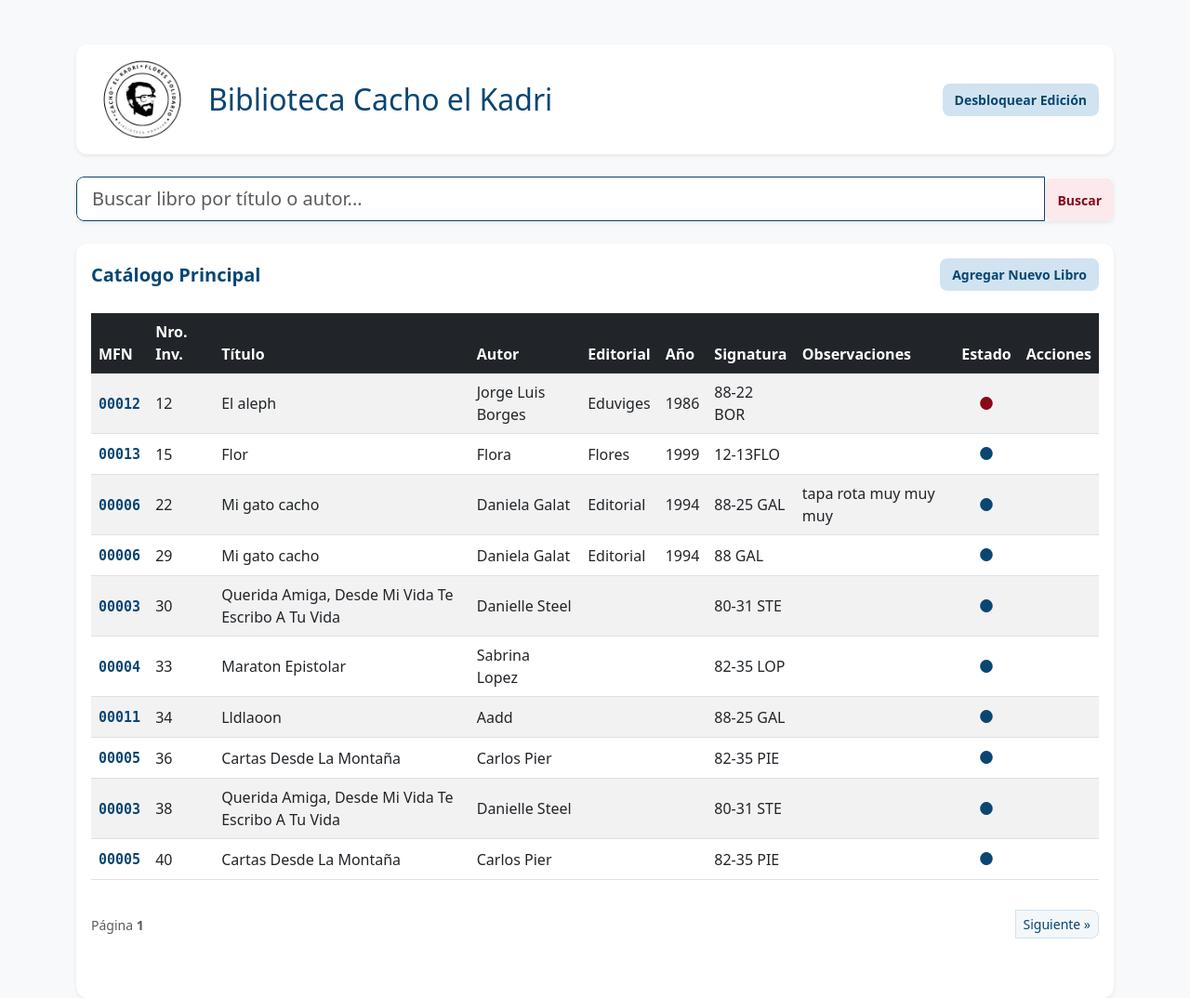
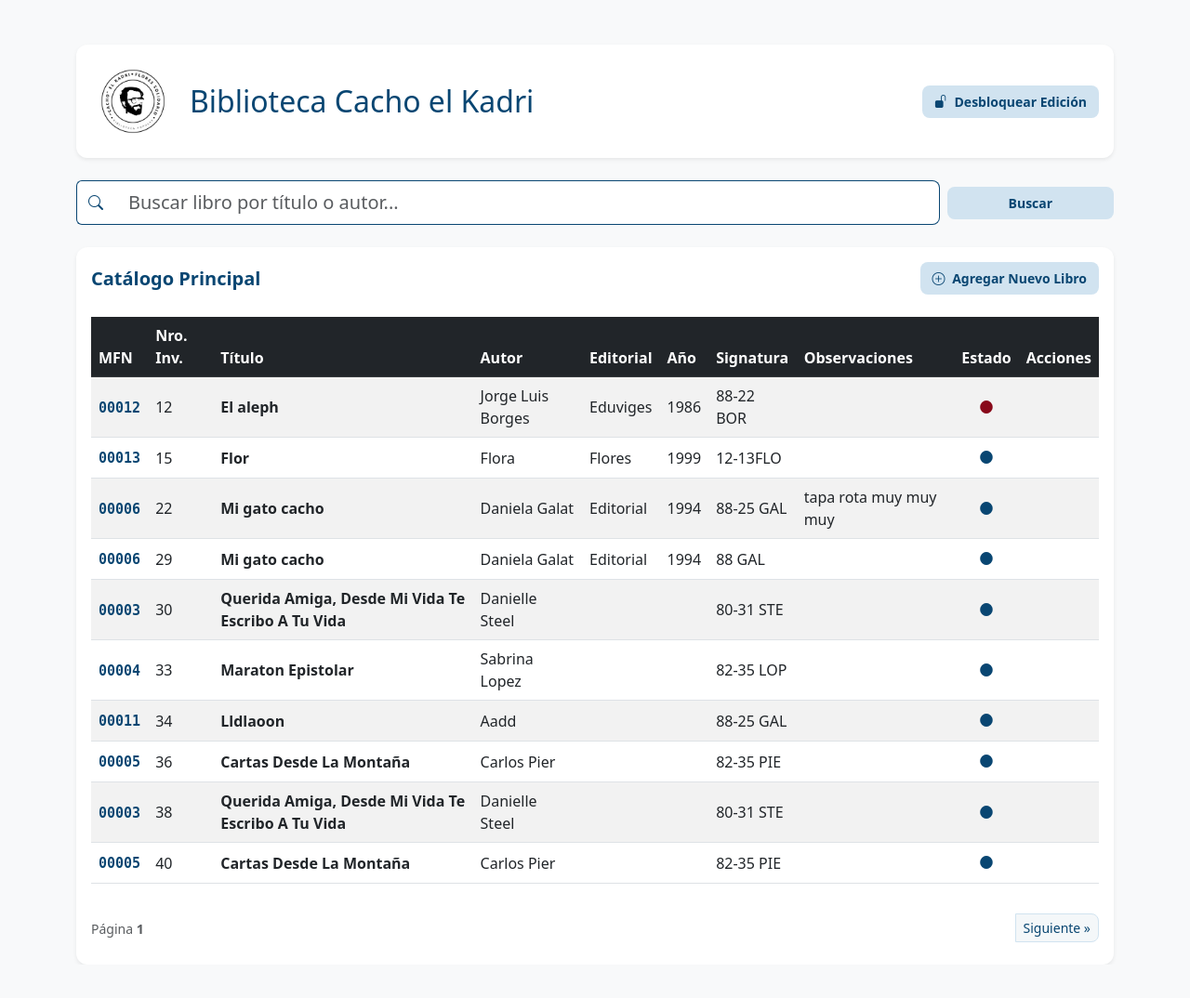
Before and after one commit to danielagalatro/biblioteca-flores, a Flask app: page / in a window 1280 px wide. Shown: the part 60-1134 px from the top of the page at 93% size. After the commit the page ends 1074 px from the top, so only its background shows below. Run offline with Flask 3, Linux system fonts and the light colour scheme; data comes from the database, SQL or seed files in the repository; both versions use the stored data as it was after the commit.

Commit message:
prueba en celulares

```diff
--- a/app.py
+++ b/app.py
@@ -423,4 +423,5 @@ def historial_libro(nro_inv):
     return render_template('historial_libro.html', titulo=titulo, historial=historial, nro_inv=nro_inv)
 
 if __name__ == '__main__':
-    app.run(debug=True)
+    # El host '0.0.0.0' le dice a Flask que escuche a cualquier dispositivo de tu red
+    app.run(host='0.0.0.0', port=5000, debug=True)
--- a/templates/index.html
+++ b/templates/index.html
@@ -2,21 +2,40 @@
 
 {% block content %}
 <form action="/" method="GET" class="mb-4">
-    <div class="input-group shadow-sm" style="border-radius: 8px; overflow: hidden;">
-        <input type="text" name="q" class="form-control form-control-lg" placeholder="Buscar libro por título o autor..." value="{{ busqueda if busqueda else '' }}" style="border: 1px solid #094672;">
-        <button class="btn btn-primary px-4" type="submit">Buscar</button>
+    <div class="row g-2 align-items-center">
 
-        {% if busqueda %}
-        <a href="/" class="btn btn-outline-secondary px-4">Limpiar Filtro</a>
-        {% endif %}
+        <div class="col-12 {% if busqueda %}col-md-7 col-lg-8{% else %}col-md-9 col-lg-10{% endif %}">
+            <div class="input-group">
+                <span class="input-group-text bg-white" style="border: 1px solid #094672; border-right: none;">
+                    <i class="bi bi-search" style="color: #094672;"></i>
+                </span>
+                <input type="text" name="q" class="form-control form-control-lg" placeholder="Buscar libro por título o autor..." value="{{ busqueda if busqueda else '' }}" style="border: 1px solid #094672; border-left: none; border-radius: 0 8px 8px 0;">
+            </div>
+        </div>
+
+        <div class="col-12 {% if busqueda %}col-md-5 col-lg-4 d-flex gap-2{% else %}col-md-3 col-lg-2 d-grid{% endif %}">
+            <button type="submit" class="btn btn-info btn-lg {% if busqueda %}flex-grow-1{% endif %}" style="font-weight: bold; border-radius: 8px;">
+                Buscar
+            </button>
+
+            {% if busqueda %}
+            <a href="/" class="btn btn-primary btn-lg flex-grow-1" style="font-weight: bold; border-radius: 8px;" title="Quitar filtro">
+                <i class="bi bi-x-lg me-1"></i> Limpiar
+            </a>
+            {% endif %}
+        </div>
+
     </div>
 </form>
 
 <div class="card shadow-sm border-0" style="border-radius: 12px;">
     <div class="card-body">
-        <div class="d-flex justify-content-between align-items-center mb-4">
+
+        <div class="d-flex flex-column flex-sm-row justify-content-between align-items-sm-center mb-4 gap-2">
             <h5 class="card-title mb-0">Catálogo Principal</h5>
-            <a href="/nuevo" class="btn btn-success">Agregar Nuevo Libro</a>
+            <a href="/nuevo" class="btn btn-success">
+                <i class="bi bi-plus-circle me-1"></i> Agregar Nuevo Libro
+            </a>
         </div>
 
         <div class="table-responsive">
@@ -31,7 +50,7 @@
                         <th>Año</th>
                         <th>Signatura</th>
                         <th>Observaciones</th>
-                        <th>Estado</th>
+                        <th class="text-center">Estado</th>
                         <th>Acciones</th>
                     </tr>
                 </thead>
@@ -40,7 +59,7 @@
                     <tr>
                         <td><span style="color: #094672; font-weight: bold; font-family: monospace; font-size: 15px;">{{ "%05d" | format(libro[7]) }}</span></td>
                         <td>{{ libro[0] }}</td>
-                        <td>{{ libro[1] }}</td>
+                        <td class="fw-bold">{{ libro[1] }}</td>
                         <td>{{ libro[2] }}</td>
                         <td>{{ libro[3] }}</td>
                         <td>{{ libro[4] }}</td>
@@ -77,7 +96,10 @@
                     </tr>
                     {% else %}
                     <tr>
-                        <td colspan="10" class="text-center text-muted py-4">No hay libros cargados todavía.</td>
+                        <td colspan="10" class="text-center text-muted py-5">
+                            <i class="bi bi-journal-x fs-2 d-block mb-2 opacity-50"></i>
+                            No hay libros cargados todavía.
+                        </td>
                     </tr>
                     {% endfor %}
                 </tbody>
@@ -85,7 +107,7 @@
         </div>
 
         {% if not busqueda %}
-        <div class="d-flex justify-content-between align-items-center mt-3 mb-5">
+        <div class="d-flex justify-content-between align-items-center mt-3 mb-2">
             <div>
                 <span class="text-muted small">Página <strong>{{ pagina }}</strong></span>
             </div>
@@ -100,6 +122,7 @@
             </div>
         </div>
         {% endif %}
+
     </div>
 </div>
 {% endblock %}
--- a/templates/layout.html
+++ b/templates/layout.html
@@ -96,21 +96,34 @@
 
     <div class="container mt-5">
 
-        <div class="d-flex justify-content-between align-items-center mb-4 py-1 px-3 bg-white rounded shadow-sm border-0" style="border-radius: 12px !important;">
-            <div class="d-flex align-items-center">
-                <img src="{{ url_for('static', filename='img/logo.png') }}" alt="Logo Flores Solidario" class="me-3 mt-n2 mb-n2" style="height: 110px; width: auto; object-fit: contain;">
-                <h1 class="h2 m-0">Biblioteca Cacho el Kadri</h1>
-            </div>
-         {% block header_admin_zone %}
-                <div>
+        <div class="mb-4 py-3 px-3 bg-white rounded shadow-sm border-0" style="border-radius: 12px !important;">
+            <div class="row align-items-center text-center text-md-start">
+
+                <div class="col-12 col-md d-flex flex-column flex-md-row align-items-center mb-3 mb-md-0">
+                    <img src="{{ url_for('static', filename='img/logo.png') }}" alt="Logo Flores Solidario" class="me-md-3 mb-2 mb-md-0" style="height: 90px; width: auto; object-fit: contain;">
+                    <h1 class="h2 m-0">Biblioteca Cacho el Kadri</h1>
+                </div>
+
+                {% block header_admin_zone %}
+                <div class="col-12 col-md-auto text-center text-md-end">
                     {% if session.get('admin') %}
-                        <span class="me-3" style="color: #094672; font-weight: bold; font-size: 14px;">Modo Edición Activado</span>
-                        <a href="/logout" class="btn btn-outline-secondary btn-sm">Cerrar Sesión</a>
+                        <div class="d-flex flex-column flex-md-row align-items-center justify-content-center justify-content-md-end">
+                            <span class="mb-2 mb-md-0 me-md-3" style="color: #094672; font-weight: bold; font-size: 14px;">
+                                <i class="bi bi-person-check-fill me-1"></i> Modo Edición Activado
+                            </span>
+                            <a href="/logout" class="btn btn-outline-secondary btn-sm">
+                                <i class="bi bi-box-arrow-right me-1"></i> Cerrar Sesión
+                            </a>
+                        </div>
                     {% else %}
-                        <a href="/login" class="btn btn-outline-warning btn-sm">Desbloquear Edición</a>
+                        <a href="/login" class="btn btn-outline-warning btn-sm">
+                            <i class="bi bi-unlock-fill me-1"></i> Desbloquear Edición
+                        </a>
                     {% endif %}
                 </div>
-            {% endblock header_admin_zone %}
+                {% endblock header_admin_zone %}
+
+            </div>
         </div>
 
         {% block content %}{% endblock %}
```
Also changed, not shown: biblioteca.db.
